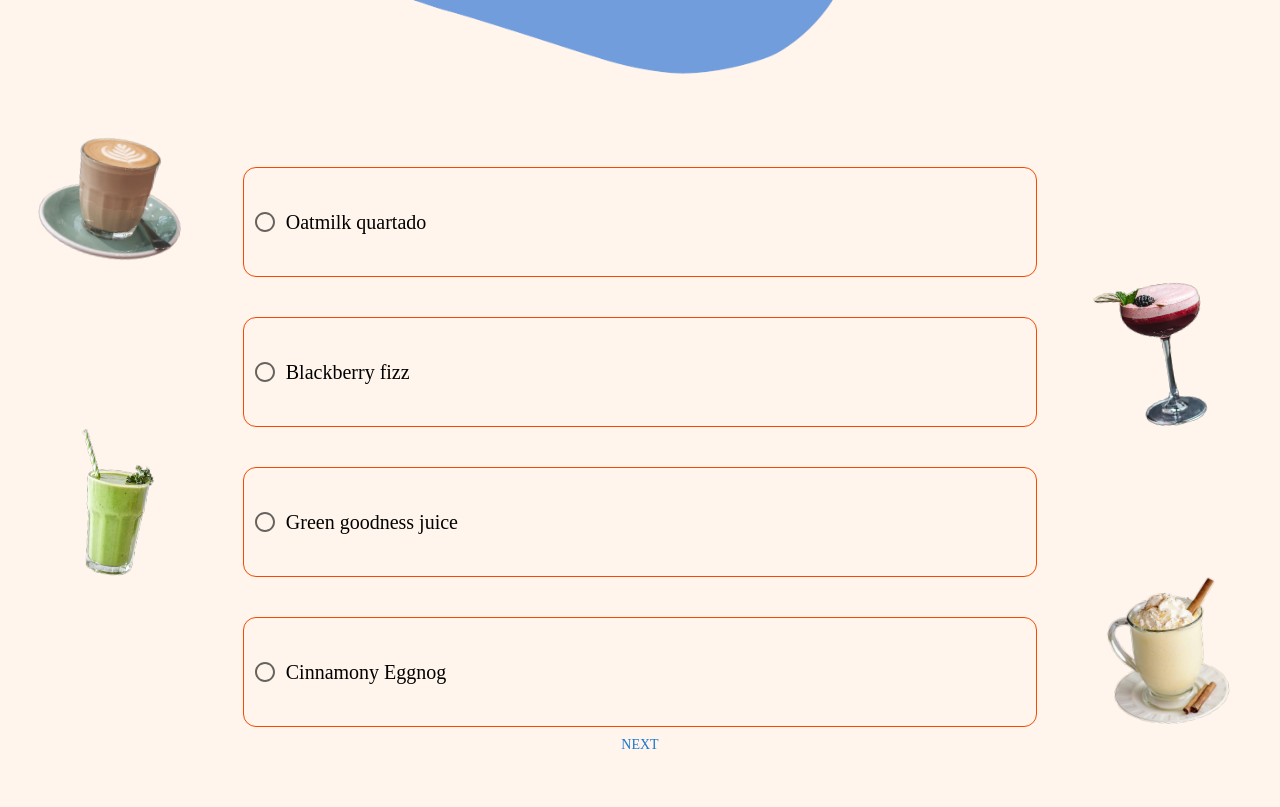
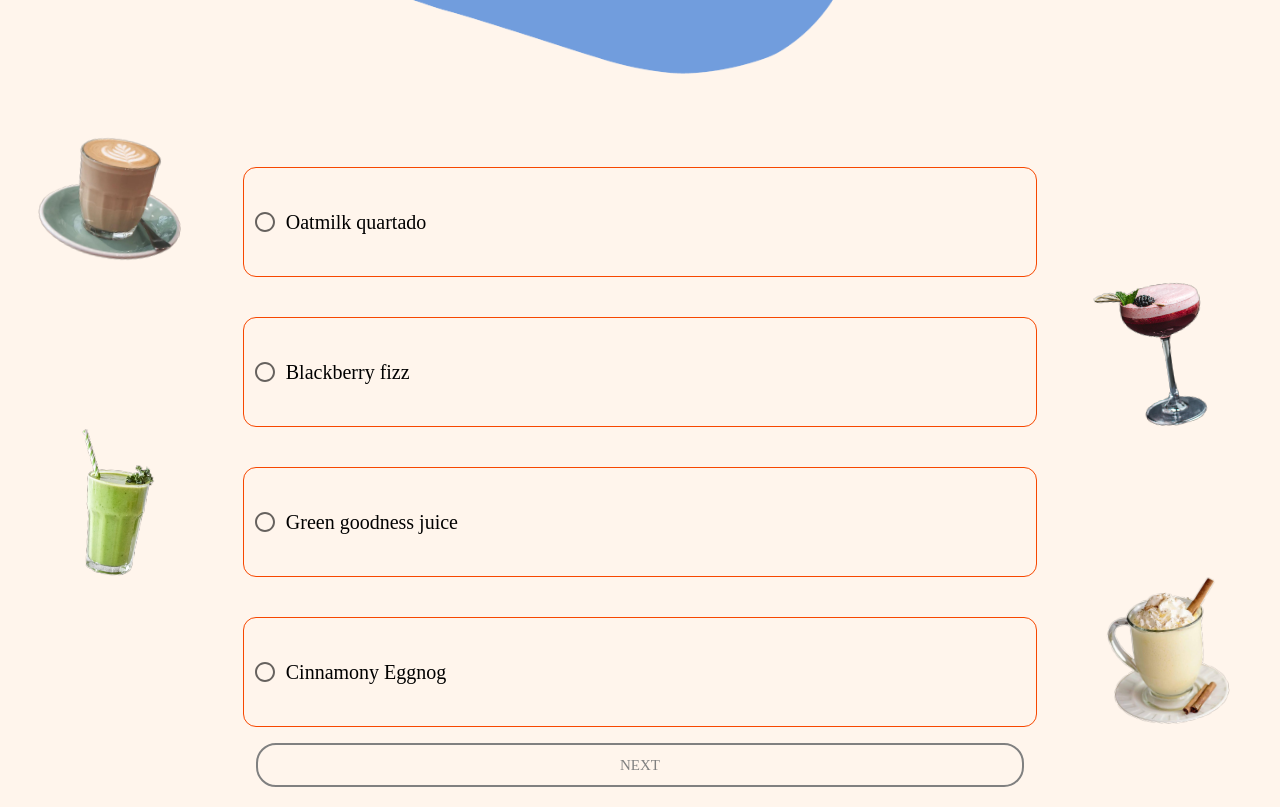
Before and after one commit to 394-s22/unfound1, a React (Create React App) app: page /question in a window 1280 px wide. Shown: the part 420-1227 px from the top of the page. Built offline with nearby package versions, Linux system fonts and the light colour scheme; a web font is replaced by a local one.

Commit message:
Fixed next button

```diff
--- a/src/App.css
+++ b/src/App.css
@@ -99,7 +99,7 @@
 
 .nextQuestionButton {
   padding-bottom: 50px;
-  padding-top: 0px;
+  padding-top: 50px;
   padding-left: 0px;
   padding-right: 0px;
   border-radius: 5px;
--- a/src/components/quizQuestion.js
+++ b/src/components/quizQuestion.js
@@ -78,7 +78,7 @@ function QuizAnswer(answers, index, value, setValue) {
     return (
         <ThemeProvider theme={myTheme}>
 
-            <FormControl >
+            <FormControl sx={{ paddingBottom: 2 }}>
                 <RadioGroup
                     aria-labelledby="demo-controlled-radio-buttons-group"
                     name="controlled-radio-buttons-group"
@@ -163,12 +163,19 @@ function QuizQuestionList({ quiz }) {
 
     return (
 
-        <Box sx={{ display: "flex", flexDirection: "column", }}>
+        <Box sx={{ display: "flex", flexDirection: "column", alignItems: "center", paddingBottom: 2 }}>
             {
                 <QuizQuestion question={Object.entries(quiz)[currentQuestionIndex]} index={currentQuestionIndex} value={value} setValue={setValue} />
             }
-            <Button style={{ paddingBottom: '50px', }} onClick={handleChange}> Next </Button>
-
+            <Button
+            halfWidth variant="outlined" size="large"
+            sx={{
+                width: "60%",
+                color: "gray",
+                border: "2px solid !important",
+                borderRadius: "20px!important",
+              }}
+            onClick={handleChange}> Next </Button>
         </Box>
 
     )
```
